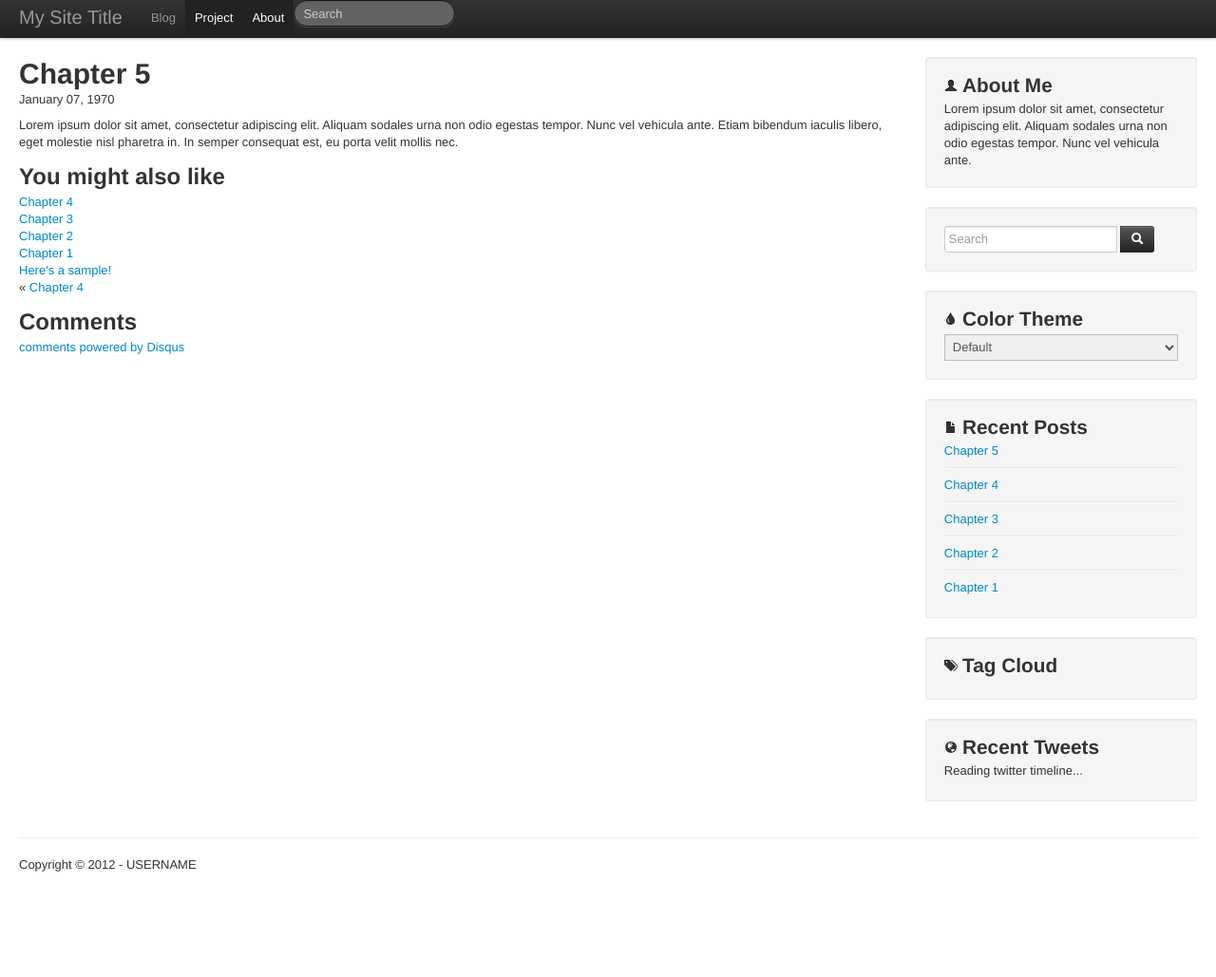
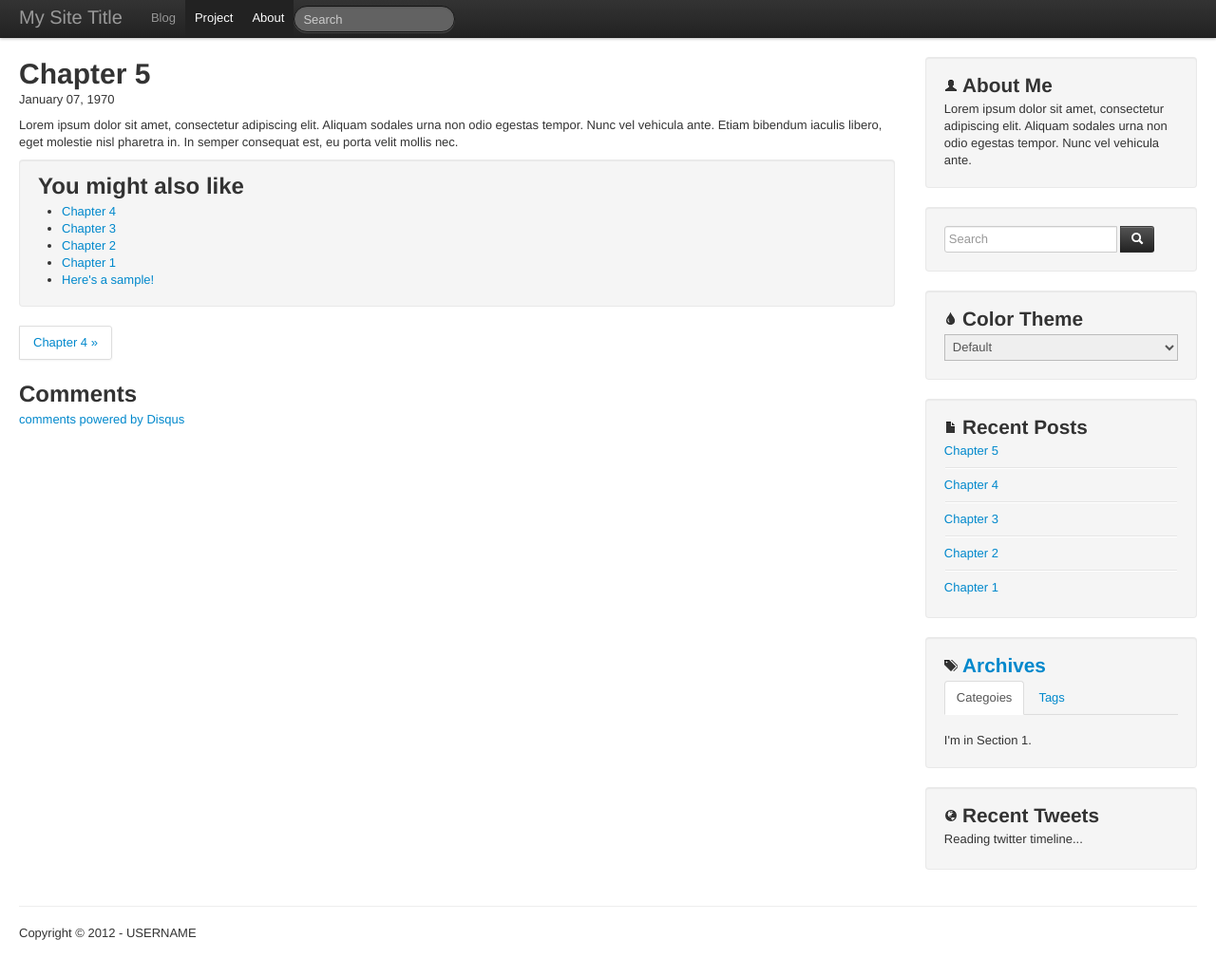
Before and after one commit to tokkonopapa/jekyll-experiment, a Jekyll site: the page built from _posts/1970-1-7-chapter5.md, in a window 1280 px wide and 1041 px high. Shown: the top 1029 px of the window at 95% size. Built offline with Jekyll 4.4.1, drawn with Linux system fonts in a browser that asks for light colours; nearby versions of some CDN libraries; Markdown is read by kramdown in place of the engine named in the settings; comment, search, counter and statistics services are not loaded.

Commit message:
update pagenation

```diff
--- a/_includes/asides/tag_cloud.html
+++ b/_includes/asides/tag_cloud.html
@@ -1,4 +1,15 @@
-			<section id="sidebar-tags" class="well">
-				<h1><i class="icon-tags"></i>Tag Cloud</h1>
-{{ tag_clouds }}
+			<section id="sidebar-archives" class="well tabbable">
+				<h1><i class="icon-tags"></i><a href="#">Archives</a></h1>
+				<ul class="nav nav-tabs">
+					<li class="active"><a href="#tab1" data-toggle="tab">Categoies</a></li>
+					<li><a href="#tab2" data-toggle="tab">Tags</a></li>
+				</ul>
+				<div class="tab-content">
+					<div class="tab-pane active" id="tab1">
+						<p>I'm in Section 1.</p>
+					</div>
+					<div class="tab-pane" id="tab2">
+						<p>Howdy, I'm in Section 2.</p>
+					</div>
+				</div>
 			</section>
--- a/_includes/post/post_navi.html
+++ /dev/null
@@ -1,11 +0,0 @@
-			<div class="prev_next post_nav">
-{% if page.previous.url %}
-				<p class="previous">
-					&laquo;&nbsp;<a href="{{ page.previous.url }}" rel="previous" title="{{ page.previous.title }}">{{ page.previous.title | truncatewords: 15 }}</a>
-				</p>
-{% endif %}{% if page.next.url %}
-				<p class="next">
-					<a href="{{ page.next.url }}" rel="next" title="{{ page.next.title }}">{{ page.next.title | truncatewords: 15 }}</a>&nbsp;&raquo;
-				</p>
-{% endif %}
-			</div>
--- /dev/null
+++ b/_includes/post/post_pagenation.html
@@ -0,0 +1,13 @@
+			<section id="post_pagenation" class="pagination">
+				<ul class="pull-left">
+{% if page.next.url %}
+					<li class="next">
+						<a href="{{ page.next.url }}" rel="next" title="{{ page.next.title }}">&laquo;&nbsp;{{ page.next.title | truncatewords: 15 }}</a>
+					</li>
+{% endif %}{% if page.previous.url %}
+					<li class="previous">
+						<a href="{{ page.previous.url }}" rel="previous" title="{{ page.previous.title }}">{{ page.previous.title | truncatewords: 15 }}&nbsp;&raquo;</a>
+					</li>
+{% endif %}
+				</ul>
+			</section>
--- a/_includes/post/related_posts.html
+++ b/_includes/post/related_posts.html
@@ -1,8 +1,8 @@
-					<div id="related-posts">
+					<section id="related-posts" class="well">
 						<h2>You might also like</h2>
-						<div>
+						<ul>
 {% for related in site.related_posts limit:5 %}
-							<div class="related-post">
+							<li class="related-post">
 {% if related.image %}
 								<div class="image">
 									<img src="/images/posts/thumbnails/{{ related.image }}">
@@ -11,7 +11,7 @@
 								<div class="title">
 									<a href="{{ related.url }}" target="_top">{{ related.title }}</a>
 								</div>
-							</div>
+							</li>
 {% endfor %}
-						</div>
-					</div>
+						</ul>
+					</section>
--- a/_layouts/post.html
+++ b/_layouts/post.html
@@ -16,5 +16,5 @@ layout: default
 {% include post/related_posts.html %}
 				</footer>
 			</article>
-{% include post/post_navi.html %}
+{% include post/post_pagenation.html %}
 {% include post/comment.html %}
--- a/assets/css/style.css
+++ b/assets/css/style.css
@@ -1,6 +1,12 @@
 /* ===== Primary Styles ========================================================
    Author:
    ========================================================================== */
+@media (max-width: 480px) {
+	.hero-unit {
+		padding 9px 19px;
+	}
+}
+
 /* navbar */
 form {
 	margin: 0;
@@ -8,9 +14,6 @@ form {
 .navbar input[type="text"] {
 	border-radius: 14px;
 	margin-bottom: 0;
-}
-.navbar-search {
-	margin-top: 0;
 }
 
 /* sidebar */
@@ -51,3 +54,20 @@ aside p {
 #sidebar-styles select {
 	width: 100%;
 }
+
+/* pager, pagenation */
+#main_pagenation ul,
+#post_pagenation ul {
+	margin-left: 0;
+}
+
+/* post page */
+#related-posts {
+	padding-top: 9px;
+	padding-bottom: 9px;
+}
+
+/* Archives */
+#sidebar-archives a {
+	outline: none;
+}
```
Also changed, not shown: _includes/pagenation.html (+6 -4 lines).
